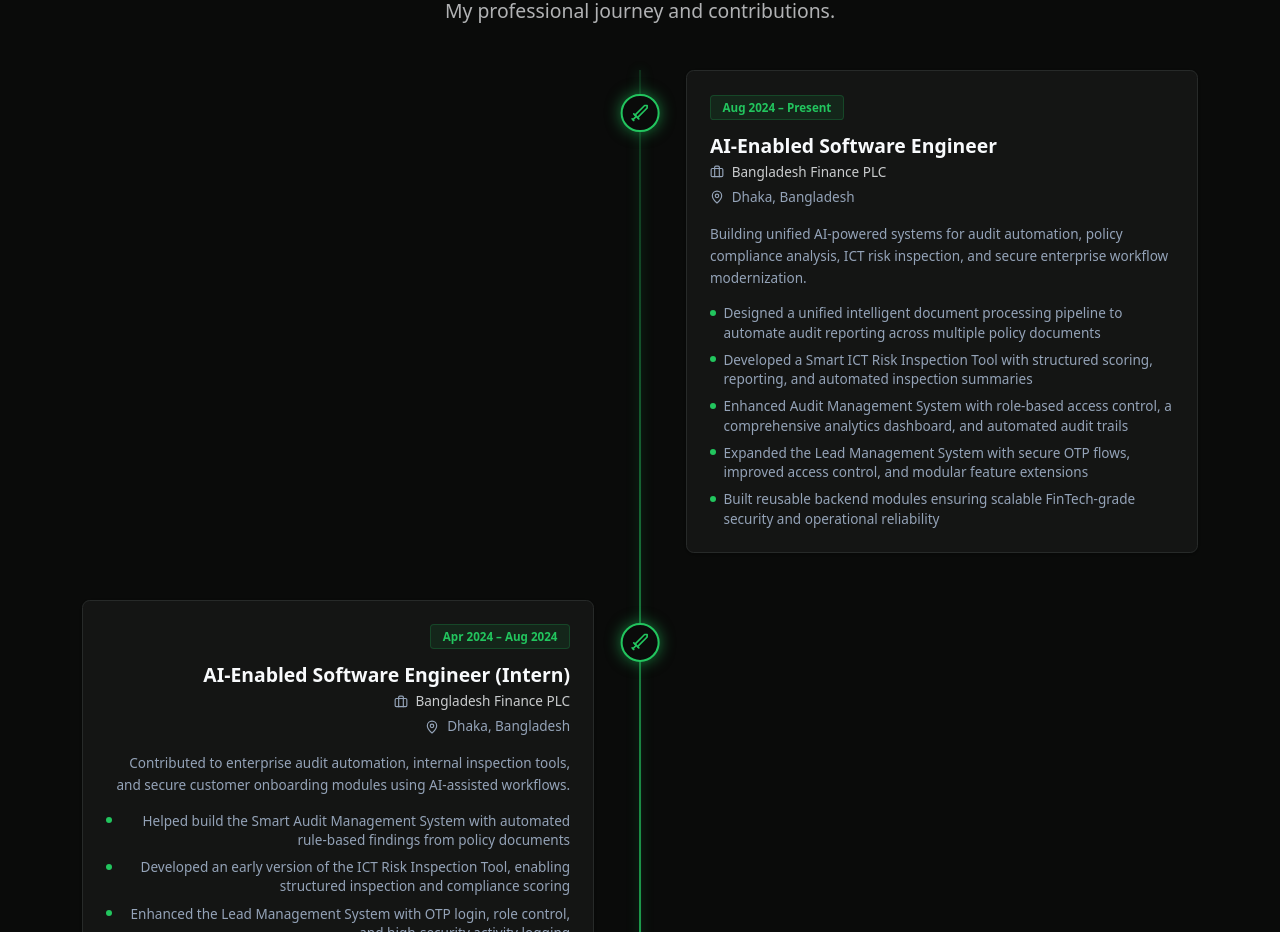
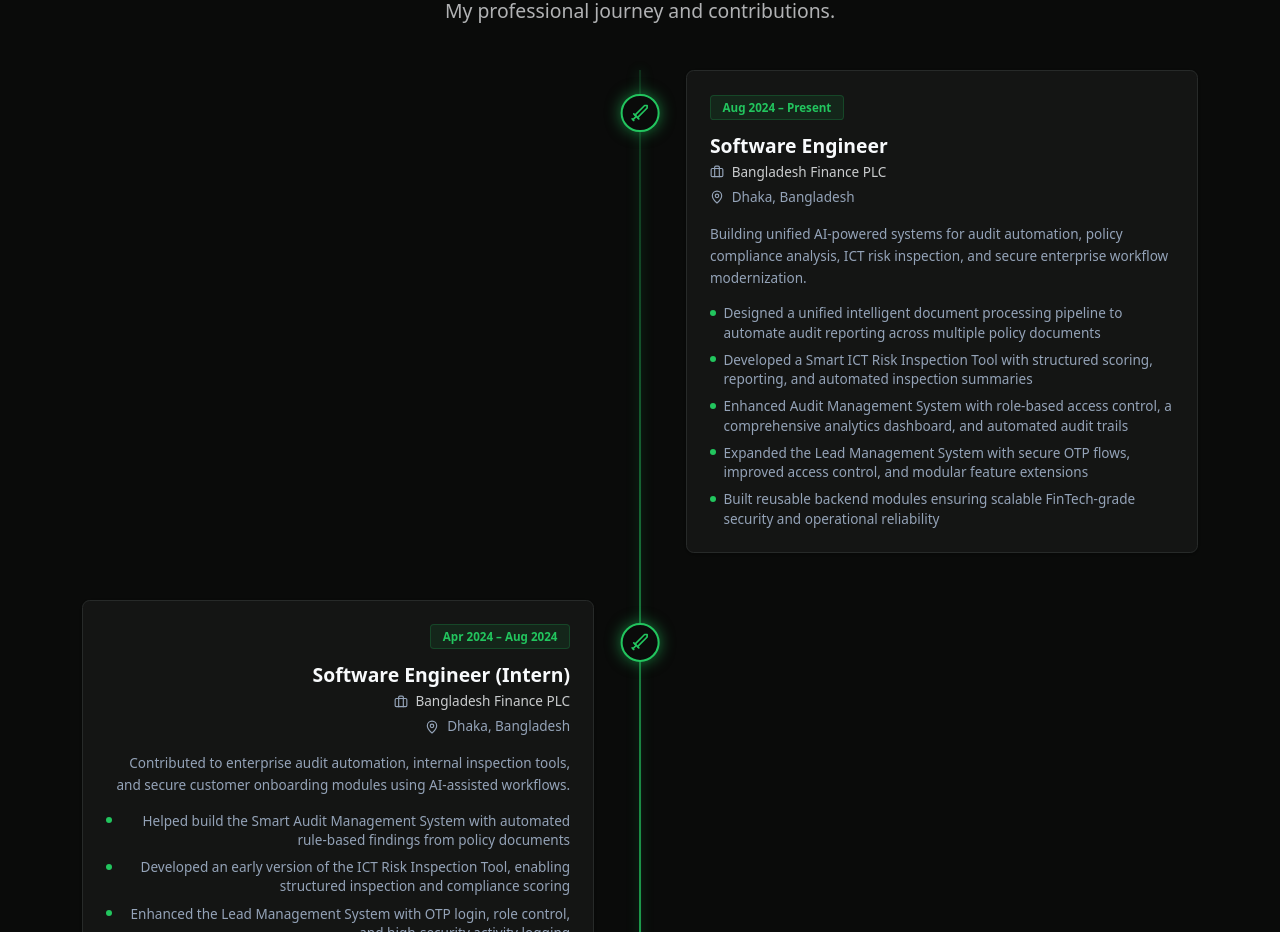
Before and after one commit to Geeky-Muhtasim/3blade.dev, a Next.js app: page / in a window 1280 px wide. Shown: the part 4180-5112 px from the top of the page. Built offline with nearby package versions, Linux system fonts and the light colour scheme.

Commit message:
Experience Data Updated

```diff
--- a/data/profile.ts
+++ b/data/profile.ts
@@ -353,7 +353,7 @@ export const profile = {
     experience: [
         {
             id: "exp-1",
-            role: "AI-Enabled Software Engineer",
+            role: "Software Engineer",
             organization: "Bangladesh Finance PLC",
             location: "Dhaka, Bangladesh",
             period: "Aug 2024 – Present",
@@ -385,7 +385,7 @@ export const profile = {
         },
         {
             id: "exp-2",
-            role: "AI-Enabled Software Engineer (Intern)",
+            role: "Software Engineer (Intern)",
             organization: "Bangladesh Finance PLC",
             location: "Dhaka, Bangladesh",
             period: "Apr 2024 – Aug 2024",
```
